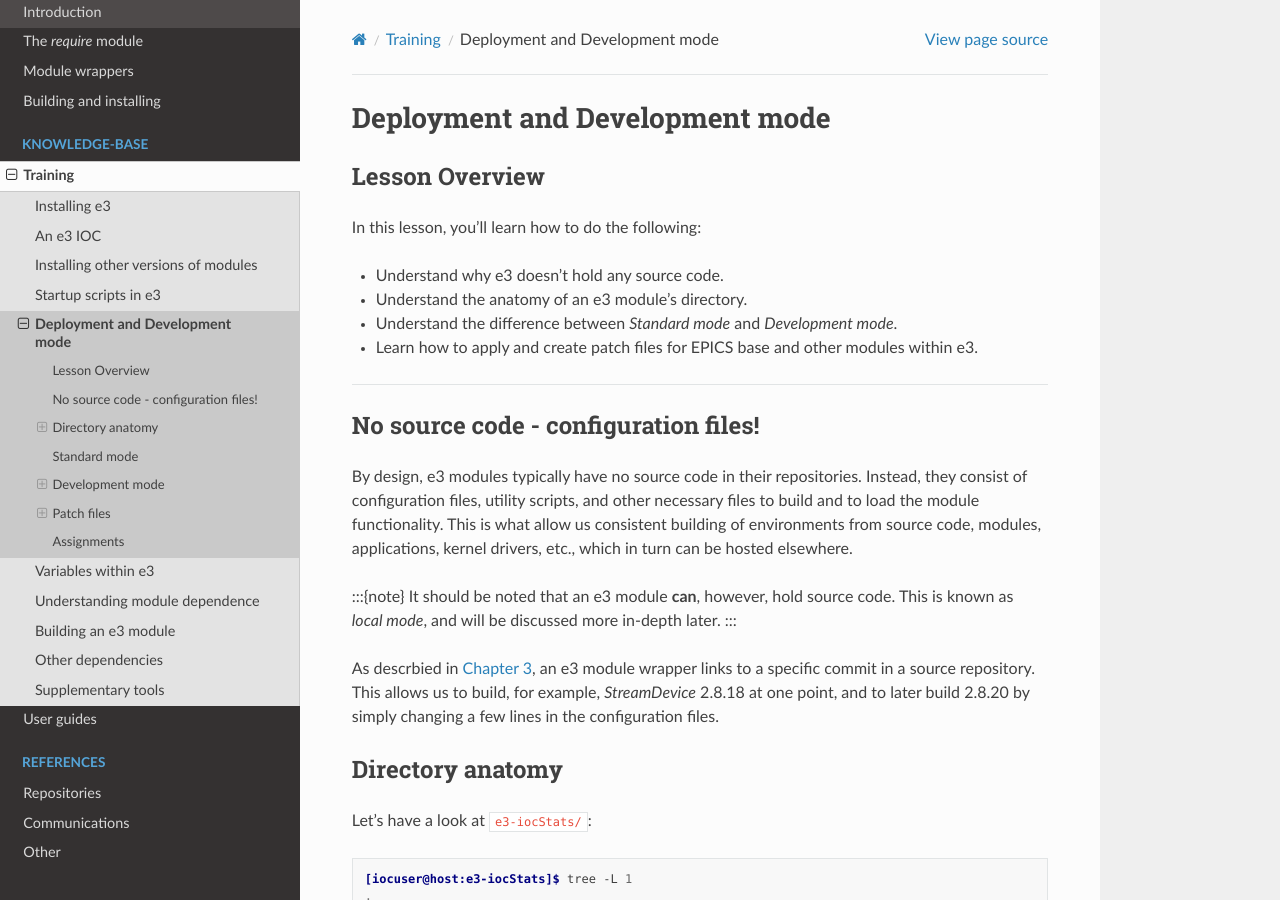
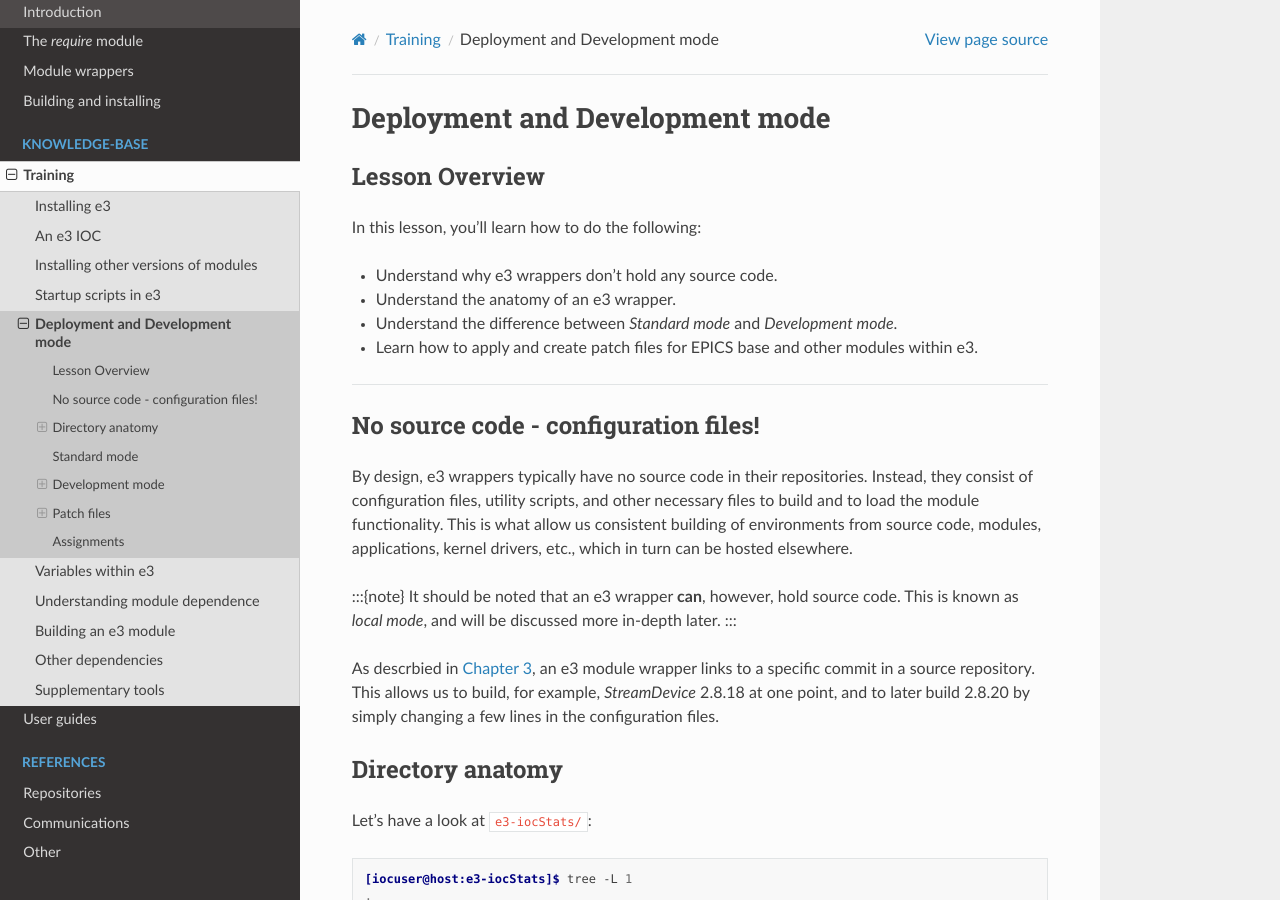
Before and after one commit to ttkorhonen/e3pages, a Sphinx documentation site: the page built from docs/kb/training/workbook/5_e3_modes.md, in a window 1280 px wide and 900 px high. Built offline with Sphinx 7.4.7 and the Read the Docs theme 2.0.0, drawn with Linux system fonts in a browser that asks for light colours.

Commit message:
Minor rephrasing

```diff
--- a/docs/kb/training/workbook/5_e3_modes.md
+++ b/docs/kb/training/workbook/5_e3_modes.md
@@ -4,8 +4,8 @@
 
 In this lesson, you'll learn how to do the following:
 
-* Understand why e3 doesn't hold any source code.
-* Understand the anatomy of an e3 module's directory.
+* Understand why e3 wrappers don't hold any source code.
+* Understand the anatomy of an e3 wrapper.
 * Understand the difference between *Standard mode* and *Development mode*.
 * Learn how to apply and create patch files for EPICS base and other modules within e3.
 
@@ -13,12 +13,12 @@ In this lesson, you'll learn how to do the following:
 
 ## No source code - configuration files!
 
-By design, e3 modules typically have no source code in their repositories. Instead, they consist of configuration files, utility scripts, and other necessary
+By design, e3 wrappers typically have no source code in their repositories. Instead, they consist of configuration files, utility scripts, and other necessary
 files to build and to load the module functionality. This is what allow us consistent building of environments from source code, modules, applications, kernel
 drivers, etc., which in turn can be hosted elsewhere.
 
 :::{note}
-It should be noted that an e3 module **can**, however, hold source code. This is known as *local mode*, and will be discussed more in-depth later.
+It should be noted that an e3 wrapper **can**, however, hold source code. This is known as *local mode*, and will be discussed more in-depth later.
 :::
 
 As descrbied in [Chapter 3](3_module_versions.md), an e3 module wrapper links to a specific commit in a source repository. This allows us to build, for example,
```
